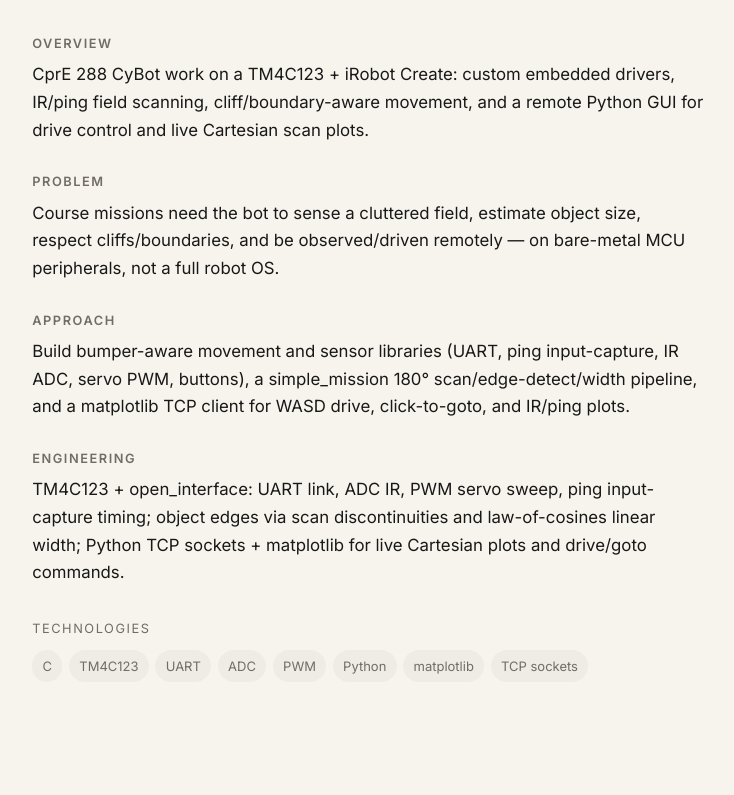
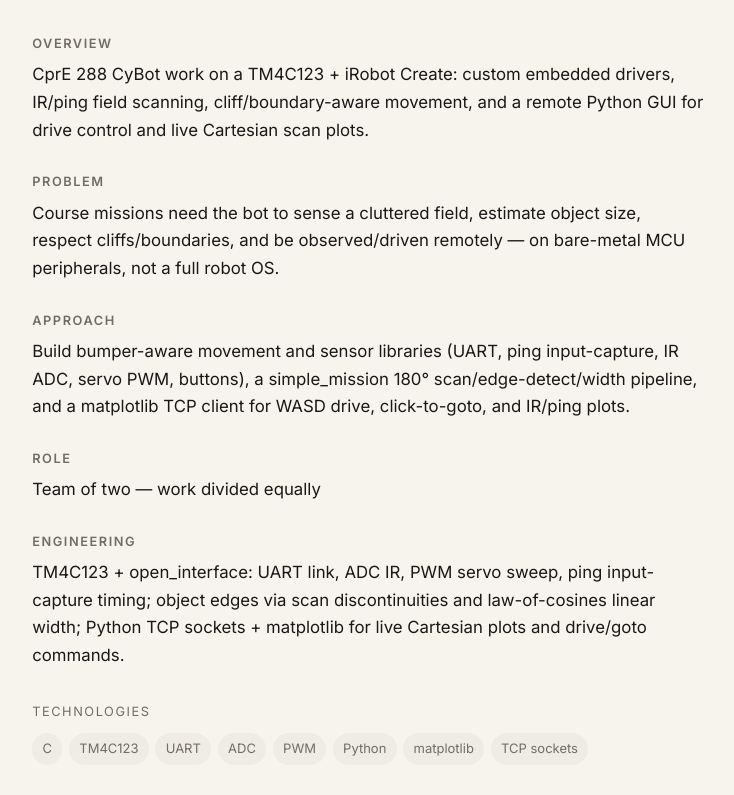
Before and after one commit to rusteez101sr/rishit-portfolio, a Next.js app: page /work/cybot in a window 1280 px wide. Shown: the part 815-1610 px from the top of the page, without its empty margins (19-753 px from the left). Before the commit the page ends 1577 px from the top, so only its background shows below. Built offline with nearby package versions, Linux system fonts and the light colour scheme.

Commit message:
Set CyBot role to equal two-person team.

```diff
--- a/data/projects.ts
+++ b/data/projects.ts
@@ -75,7 +75,7 @@
       "Course missions need the bot to sense a cluttered field, estimate object size, respect cliffs/boundaries, and be observed/driven remotely — on bare-metal MCU peripherals, not a full robot OS.",
     approach:
       "Build bumper-aware movement and sensor libraries (UART, ping input-capture, IR ADC, servo PWM, buttons), a simple_mission 180° scan/edge-detect/width pipeline, and a matplotlib TCP client for WASD drive, click-to-goto, and IR/ping plots.",
-    role: null,
+    role: "Team of two — work divided equally",
     engineering:
       "TM4C123 + open_interface: UART link, ADC IR, PWM servo sweep, ping input-capture timing; object edges via scan discontinuities and law-of-cosines linear width; Python TCP sockets + matplotlib for live Cartesian plots and drive/goto commands.",
     challenge: null,
```
